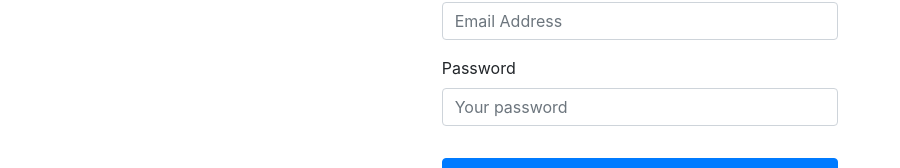
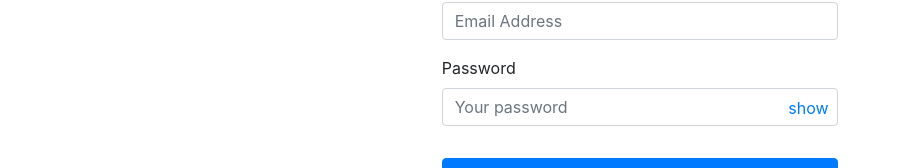
Before and after one commit to vicsystems55/smsv2, a Vue app: page /login in a window 1280 px wide. Shown: the part 132-300 px from the top of the page, without its empty margins (0-900 px from the left). Built offline with nearby package versions, Linux system fonts and the light colour scheme; no server answers.

Commit message:
user dash update

```diff
--- a/src/views/Login.vue
+++ b/src/views/Login.vue
@@ -14,10 +14,15 @@
       </div>
         <div class="form-group">
         <label for="">Password</label>
-        <input v-model="password" type="text" placeholder="Your password" class="form-control">
+        <div class="d-flex justify-content-start">
+          <input v-model="password" type="password" id="password" placeholder="Your password" class="form-control"><span style="margin-left: -50px; cursor: pointer; " @click="togglePassword" class="pt-2 text-primary">show</span>
+
+        </div>
       </div>
         <div class="form-group pt-3">
-        <button @click="login" class="btn btn-primary btn-block">Login</button>
+        <button v-if="loading" class="btn btn-primary btn-block" disabled>just a sec...</button>
+
+        <button v-else @click="login" class="btn btn-primary btn-block">Login</button>
       </div>
     </div>
   </div>
@@ -43,6 +48,7 @@ export default {
       email:'',
       password: '',
       school_data: '',
+      loading: false
     }
   },
 
@@ -85,6 +91,8 @@ export default {
     },
     login(){
 
+      this.loading = true
+
 
 
                        this.axios({
@@ -106,6 +114,8 @@ export default {
                                 .then( (response) =>{
                                     //handle success
 
+                                    this.loading = false
+
                                      toast.success('Login Successful');
 
                                     console.log(response)
@@ -114,6 +124,8 @@ export default {
 
                                 })
                                 .catch( (response)=> {
+
+                                  this.loading = false
 
                                     // alert(response);
                                     //handle error
@@ -124,7 +136,21 @@ export default {
 
                                 });
     },
-    log(){
+    togglePassword(){
+
+
+
+      var x = document.getElementById('password')
+
+
+
+      if (x.type == 'password') {
+        x.type = 'text'
+      }else{
+        x.type = 'password'
+      }
+
+
 
     }
   },
```
